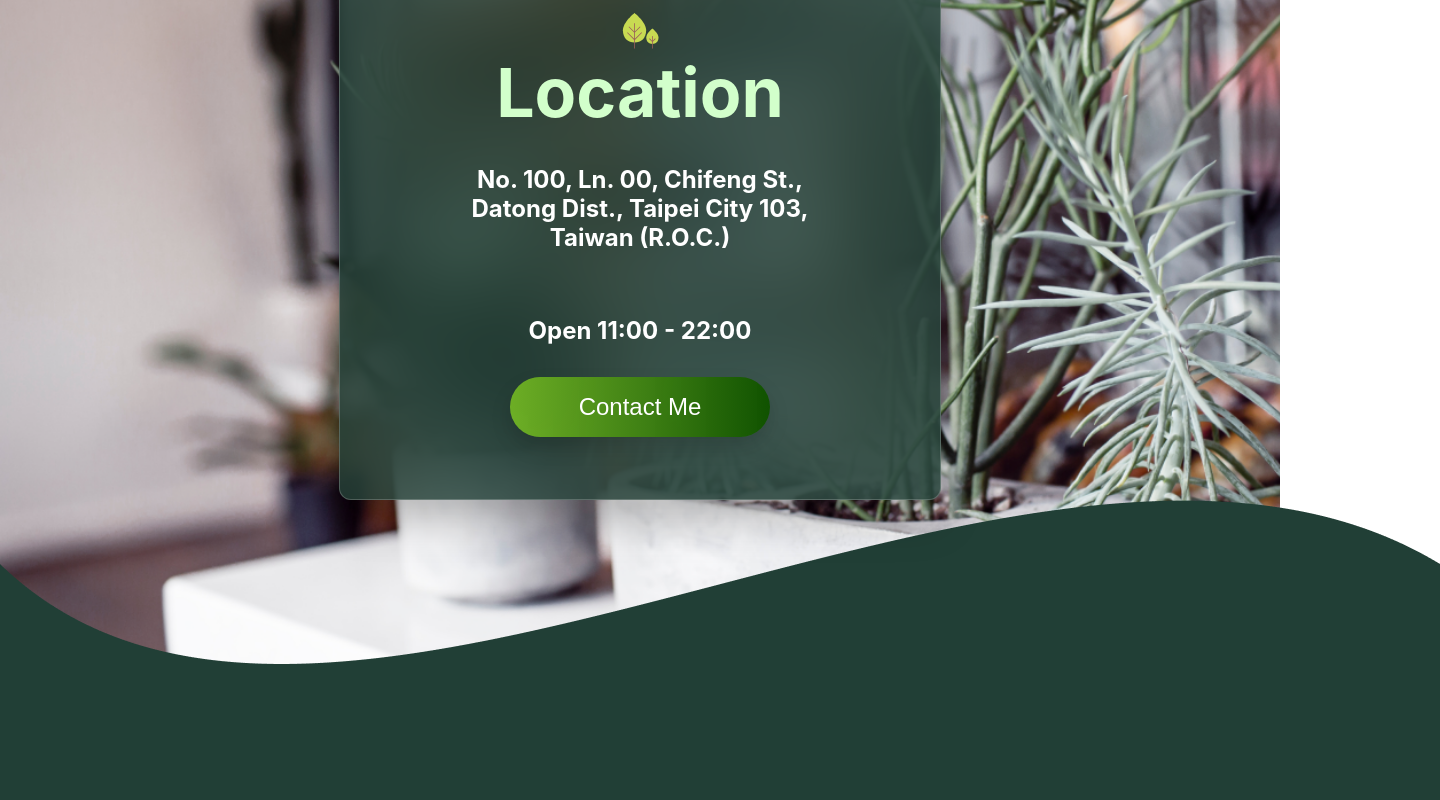
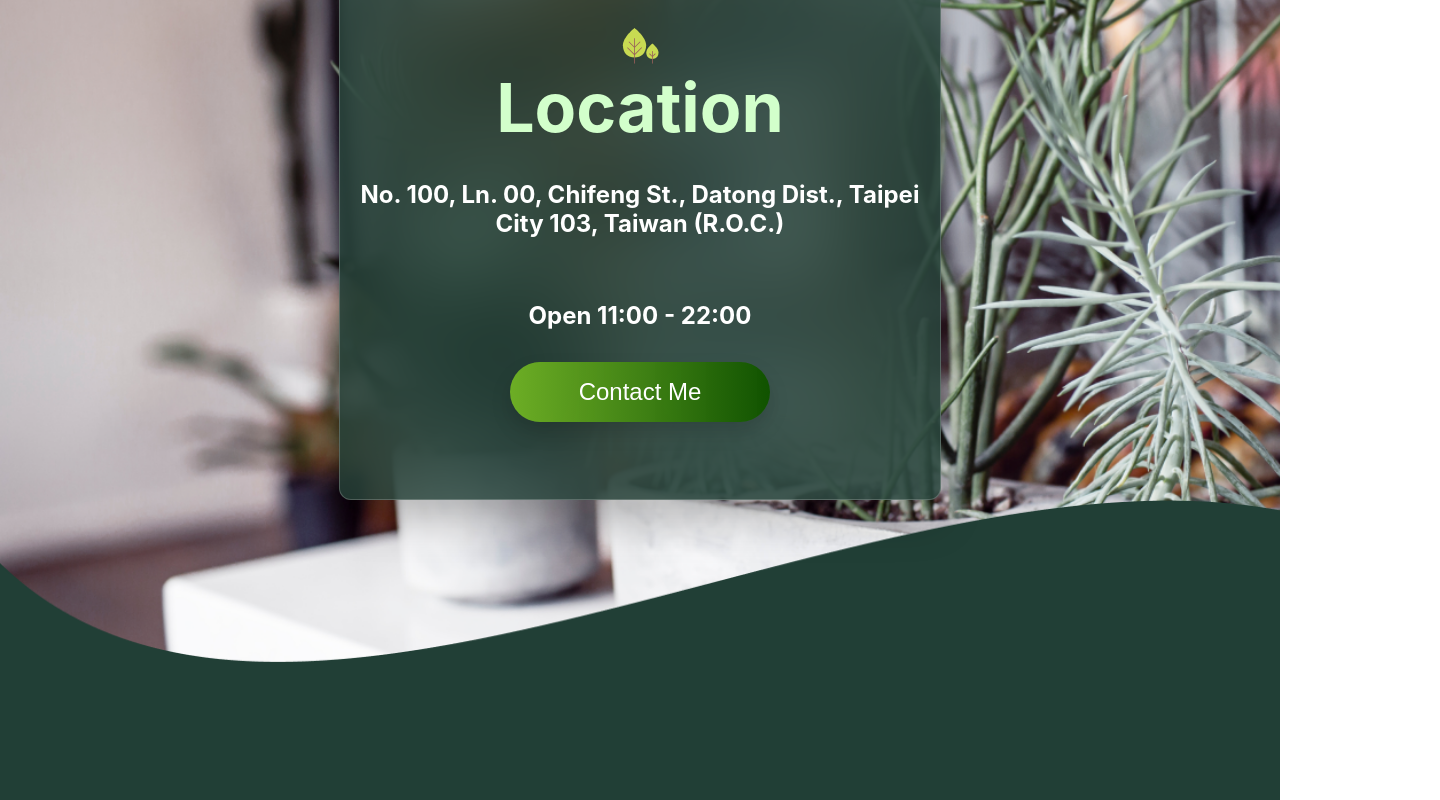
Before and after one commit to MariJumava/authorization, a React (Create React App) app: page /location in a window 1280 px wide. Shown: the part 232-1032 px from the top of the page, 1440 px wide, since content can reach past the window. Built offline with nearby package versions, Linux system fonts and the light colour scheme.

Commit message:
add: styles

```diff
--- a/src/auth/Login.js
+++ b/src/auth/Login.js
@@ -21,6 +21,13 @@ export const Wrap = styled.div`
   top: 68px;
   background: #ffffff;
   border-radius: 10px;
+  @media (min-width: 320px) and (max-width: 768px) {
+    display: flex;
+    flex-direction: column;
+    align-items: center;
+    width: 85%;
+    padding-bottom: 10px;
+  }
 `;
 export const Container = styled.div`
   width: 800px;
@@ -28,6 +35,11 @@ export const Container = styled.div`
   position: relative;
   margin: 50px auto;
   background: #f0f4f3;
+  @media (min-width: 320px) and (max-width: 768px) {
+    width: 100%;
+    height: fit-content;
+    margin: 0 auto;
+  }
 `;
 export const ImgRectangle = styled.img`
   position: absolute;
@@ -35,18 +47,28 @@ export const ImgRectangle = styled.img`
   height: 388.58px;
   left: 490.16px;
   top: 0;
+  @media (min-width: 320px) and (max-width: 768px) {
+    display: none;
+  }
 `;
 export const ImgEllipse = styled.img`
   position: absolute;
   width: 269px;
   height: 269px;
   top: 333px;
+  @media (min-width: 320px) and (max-width: 768px) {
+    display: none;
+  }
 `;
 export const Wrapper1 = styled.div`
   display: flex;
   flex-direction: column;
   width: 429px;
   border-radius: 10px;
+  @media (min-width: 320px) and (max-width: 768px) {
+    width: 90%;
+    margin-bottom: 15px;
+  }
 `;
 export const Wrapper2 = styled.div`
   width: 308px;
@@ -65,6 +87,10 @@ export const Wrapper2 = styled.div`
     to {
       transform: translateX(-150%);
     }
+  }
+  @media (min-width: 320px) and (max-width: 768px) {
+    height: 200px;
+    width: 85%;
   }
 `;
 export const Form = styled.form`
--- a/src/components/Navbar.js
+++ b/src/components/Navbar.js
@@ -24,13 +24,68 @@ const Wrap = styled.div`
   margin: 50px auto 0;
   object-fit: fill;
   overflow: hidden;
+  @media (max-width: 768px) {
+    width: 100%;
+    height: fit-content;
+    flex-flow: column nowrap;
+    position: fixed;
+    top: 0;
+    left: 0;
+    margin: 0;
+    background-color: rgba(0, 0, 0, 0.8);
+    transform: ${({ openBurger }) =>
+      openBurger ? 'translateX(-100%)' : 'translateX(0)'};
+    transition: transform 0.3s ease-in-out;
+  }
+  @media (min-width: 769px) and (max-width: 1023px) {
+    left: 10%;
+  }
+`;
+const Hamburger = styled.div``;
+const Header = styled.div`
+  width: 2rem;
+  height: 2rem;
+  position: fixed;
+  top: 15px;
+  left: 20px;
+  z-index: 20;
+  display: none;
+
+  @media (max-width: 768px) {
+    display: flex;
+    justify-content: space-around;
+    flex-flow: column nowrap;
+  }
+
+  div {
+    width: 2rem;
+    height: 0.25rem;
+    background-color: ${({ openBurger }) =>
+      openBurger ? baseTheme.colors.transition : baseTheme.colors.primary};
+    border-radius: 10px;
+    transform-origin: 1px;
+    transition: transform 0.3s ease-in-out;
+    &:nth-child(1) {
+      transform: ${({ openBurger }) =>
+        openBurger ? 'rotate(0)' : 'rotate(45deg)'};
+    }
+    &:nth-child(2) {
+      transform: ${({ openBurger }) =>
+        openBurger ? 'translateX(0)' : 'translateX(100%)'};
+      opacity: ${({ openBurger }) => (openBurger ? 1 : 0)};
+    }
+    &:nth-child(3) {
+      transform: ${({ openBurger }) =>
+        openBurger ? 'rotate(0)' : 'rotate(-45deg)'};
+    }
+  }
 `;
 export const Logo = styled.img`
   width: 40px;
   object-fit: fill;
 `;
 const Title = styled.h3`
-  font-size: ${baseTheme.fontSize.subtitleImg}px;
+  font-size: ${baseTheme.fontSize.subtitle}px;
   a:link {
     color: ${baseTheme.colors.primary};
   }
@@ -42,6 +97,7 @@ const Title = styled.h3`
 export const Navbar = () => {
   const isAuthorized = useSelector((state) => state.authorized);
   const [isMenuOpen, setIsMenuOpen] = useState(false);
+  const [openBurger, setOpenBurger] = useState(false);
 
   const dispatch = useDispatch();
   const navigate = useNavigate();
@@ -54,7 +110,17 @@ export const Navbar = () => {
 
   return (
     <>
-      <Wrap>
+      <Hamburger>
+        <Header
+          openBurger={openBurger}
+          onClick={() => setOpenBurger(!openBurger)}
+        >
+          <div></div>
+          <div></div>
+          <div></div>
+        </Header>
+      </Hamburger>
+      <Wrap openBurger={openBurger}>
         <Title>
           <NavLink to={PATH.MAIN}>
             <Logo src={logo} />
--- a/src/components/page/HomePage.js
+++ b/src/components/page/HomePage.js
@@ -5,8 +5,8 @@ import { Logo } from '../Navbar';
 import { Button, ButtonSecondary } from '../../styles/buttons';
 import {
   MainTitle,
+  SubTitle,
   TitlePlants,
-  SubTitle,
   Name,
   NumberPlants,
 } from '../../styles/title';
@@ -23,6 +23,10 @@ const Wrap = styled.div`
   display: flex;
   flex-direction: column;
   align-items: center;
+  @media (min-width: 320px) and (max-width: 768px) {
+    width: 100%;
+    margin-left: auto;
+  }
 `;
 const HiddenNavbar = styled.div`
   position: absolute;
@@ -32,9 +36,12 @@ const HiddenNavbar = styled.div`
   a:visited {
     color: ${baseTheme.colors.primary};
   }
+  @media (min-width: 320px) and (max-width: 768px) {
+    width: 100%;
+  }
 `;
 const Slider = styled.div`
-  width: 1440px;
+  width: 100%;
   min-width: 375px;
   max-width: 1600px;
   height: 900px;
@@ -46,6 +53,16 @@ const Slider = styled.div`
   background-image: url(${leaves});
   background-size: cover;
 `;
+const Main = styled(MainTitle)`
+  @media (min-width: 320px) and (max-width: 768px) {
+    width: 80%;
+  }
+`;
+const SubTitleWhite = styled(SubTitle)`
+  @media (min-width: 320px) and (max-width: 768px) {
+    width: 98%;
+  }
+`;
 const SubTitleGr = styled.p`
   font-weight: ${baseTheme.fontWeight.weight};
   font-size: ${baseTheme.fontSize.subtitleImg}px;
@@ -55,7 +72,7 @@ const SubTitleGr = styled.p`
   cursor: default;
 `;
 const Text = styled.p`
-  width: 432px;
+  width: 50%;
   margin: auto;
   font-weight: ${baseTheme.fontWeight.normal};
   font-size: ${baseTheme.fontSize.list}px;
@@ -67,6 +84,15 @@ const Container = styled.div`
   display: flex;
   justify-content: space-evenly;
   margin-bottom: 200px;
+  @media (min-width: 320px) and (max-width: 768px) {
+    display: flex;
+    flex-direction: column;
+    align-items: center;
+  }
+  @media (min-width: 769px) and (max-width: 1024px) {
+    display: flex;
+    flex-wrap: wrap;
+  }
 `;
 export const ImgType = styled.img`
   margin-right: 15px;
@@ -89,11 +115,11 @@ export const HomePage = () => {
             <NavLink to={PATH.LOGIN}>Login</NavLink>
           </HiddenNavbar>
         ) : null}
-        <MainTitle>Let us find your love plants.</MainTitle>
-        <SubTitle>
+        <Main>Let us find your love plants.</Main>
+        <SubTitleWhite>
           Add some color to your home, give it a little attention, the plants
           will accompany you quietly
-        </SubTitle>
+        </SubTitleWhite>
         <Button>Watch the video</Button>
       </Slider>
       <ButtonSecondary>Try for service</ButtonSecondary>
--- a/src/components/page/LocationPage.js
+++ b/src/components/page/LocationPage.js
@@ -2,8 +2,8 @@ import { baseTheme } from '../../styles/baseTheme';
 import { ButtonPrimary } from '../../styles/buttons';
 import { TitlePlants } from '../../styles/title';
 import { Logo } from '../Navbar';
+import { Wave } from '../page/ServicePage';
 import location from '../../pictures/location_page/location.png';
-import wave from '../../pictures/service_page/wave.png';
 import logo from '../../pictures/home_page/logo.svg';
 import styled from 'styled-components';
 
@@ -11,6 +11,7 @@ const Wrap = styled.div`
   min-width: 375px;
   display: flex;
   flex-direction: column;
+  justify-content: flex-end;
   background-image: url(${location});
   background-size: cover;
 `;
@@ -27,25 +28,37 @@ const Container = styled.div`
   box-shadow: 0px 20px 40px rgba(0, 0, 0, 0.25);
   backdrop-filter: blur(40px);
   border-radius: 12px;
-`;
-const Wave = styled.div`
-  width: 1440px;
-  min-width: 375px;
-  max-width: 1600px;
-  height: 300px;
-  background-image: url(${wave});
-  background-size: cover;
+  @media (min-width: 320px) and (max-width: 768px) {
+    width: 85%;
+    height: 50vh;
+    margin: 80px auto 0;
+    padding: 10px;
+  }
 `;
 const Title = styled(TitlePlants)`
   margin: 0;
   color: #d2ffcb;
+  @media (min-width: 320px) and (max-width: 768px) {
+    font-size: ${baseTheme.fontSize.titleImg}px;
+  }
 `;
 const SubTitle = styled.h4`
-  width: 400px;
+  width: 100%;
   font-weight: ${baseTheme.fontWeight.weight};
   font-size: ${baseTheme.fontSize.subtitle}px;
   text-align: center;
   color: ${baseTheme.colors.primary};
+  @media (min-width: 320px) and (max-width: 768px) {
+    margin-top: 10px;
+    font-size: ${baseTheme.fontSize.subtitleImg}px;
+  }
+`;
+const Button = styled(ButtonPrimary)`
+  @media (min-width: 320px) and (max-width: 768px) {
+    width: 140px;
+    height: 40px;
+    font-size: ${baseTheme.fontSize.subtitleImg}px;
+  }
 `;
 
 export const LocationPage = () => {
@@ -59,7 +72,7 @@ export const LocationPage = () => {
           (R.O.C.)
         </SubTitle>
         <SubTitle>Open 11:00 - 22:00</SubTitle>
-        <ButtonPrimary>Contact Me</ButtonPrimary>
+        <Button>Contact Me</Button>
       </Container>
       <Wave></Wave>
     </Wrap>
--- a/src/components/page/ServicePage.js
+++ b/src/components/page/ServicePage.js
@@ -8,13 +8,15 @@ import styled from 'styled-components';
 const Wrap = styled.div`
   padding-left: 40px;
 `;
-const Wave = styled.div`
-  width: 1440px;
+export const Wave = styled.div`
+  width: 100%;
   min-width: 375px;
-  max-width: 1600px;
   height: 300px;
   background-image: url(${wave});
   background-size: cover;
+  @media (min-width: 320px) and (max-width: 768px) {
+    width: 100%;
+  }
 `;
 const Wrapper = styled.div`
   width: 900px;
@@ -26,11 +28,22 @@ const Wrapper = styled.div`
   margin: 180px auto 0;
   background-image: url(${card_service});
   border-radius: 16px;
+  @media (min-width: 320px) and (max-width: 768px) {
+    width: 80%;
+    height: 300px;
+    margin: 100px 20px;
+    background: none;
+  }
+  @media (min-width: 769px) and (max-width: 1024px) {
+    width: 80%;
+    margin: 150px auto 0;
+  }
 `;
 const Container = styled.div`
   min-width: 375px;
   display: flex;
   flex-direction: column;
+  justify-content: flex-end;
   background-image: url(${service});
   background-size: cover;
 `;
@@ -43,11 +56,35 @@ const Mask = styled.div`
     #213f36 0%,
     rgba(33, 63, 54, 0.2) 100%
   );
+  @media (min-width: 320px) and (max-width: 768px) {
+    width: 85%;
+    height: 300px;
+  }
+  @media (min-width: 769px) and (max-width: 1024px) {
+    width: 100%;
+  }
+`;
+const Title = styled(TitlePrimary)`
+  @media (min-width: 320px) and (max-width: 768px) {
+    width: 100%;
+    font-size: 30px;
+  }
 `;
 const Text = styled(SubTitle)`
+  width: 70%;
   text-align: start;
+  @media (min-width: 320px) and (max-width: 768px) {
+    margin: 0;
+    font-size: 15px;
+  }
 `;
-const Button = styled(ButtonPrimary)``;
+const Button = styled(ButtonPrimary)`
+  @media (min-width: 320px) and (max-width: 768px) {
+    width: 150px;
+    height: 35px;
+    font-size: 15px;
+  }
+`;
 
 export const ServicePage = () => {
   return (
@@ -56,7 +93,7 @@ export const ServicePage = () => {
         <Wrapper>
           <Mask>
             <Wrap>
-              <TitlePrimary>Service for home plants.</TitlePrimary>
+              <Title>Service for home plants.</Title>
               <Text>
                 If you do not know what plants you can add to the space,we can
                 provide you with selected plants,and configure your space.
--- a/src/components/page/ShopPage.js
+++ b/src/components/page/ShopPage.js
@@ -1,7 +1,14 @@
+import { NavLink } from 'react-router-dom';
+import { PATH } from '../../utils/ROUTES';
 import { Wrapper, ImgType } from './HomePage';
+import {
+  DropDownList,
+  DropDownListContainer,
+  ListItem,
+} from '../../styles/dropDown';
 import { Name, NumberPlants, TitlePrimary, SubTitle } from '../../styles/title';
 import { ButtonPrimary } from '../../styles/buttons';
-import wave from '../../pictures/service_page/wave.png';
+import { Wave } from '../page/ServicePage';
 import shop from '../../pictures/shop_page/shop.png';
 import foliage from '../../pictures/home_page/foliage.png';
 import roses from '../../pictures/home_page/roses.png';
@@ -13,27 +20,68 @@ const Wrap = styled.div`
   align-items: flex-end;
   margin-top: 180px;
 `;
+const DropWrap = styled.div`
+  display: none;
+  @media (min-width: 320px) and (max-width: 767px) {
+    display: block;
+    height: 470px;
+  }
+`;
+const DropDownContainer = styled(DropDownListContainer)`
+  @media (min-width: 320px) and (max-width: 767px) {
+    display: block;
+  }
+`;
 const Wrap1 = styled.div`
   display: flex;
+  @media (min-width: 320px) and (max-width: 767px) {
+    display: none;
+  }
+  @media (min-width: 768px) and (max-width: 1024px) {
+    display: flex;
+    flex-direction: column;
+  }
+`;
+const Wrap2 = styled.div`
+  width: 500px;
+  height: 500px;
+  @media (min-width: 320px) and (max-width: 767px) {
+    display: none;
+  }
+  @media (min-width: 768px) and (max-width: 1024px) {
+    display: flex;
+    flex-direction: column;
+    align-items: center;
+  }
 `;
 const Container = styled.div`
   min-width: 375px;
   display: flex;
   flex-direction: column;
+  justify-content: flex-end;
   background-image: url(${shop});
   background-size: cover;
   border-radius: 16px;
+  @media (min-width: 320px) and (max-width: 767px) {
+    width: 100%;
+    height: 100vh;
+    display: flex;
+    justify-content: flex-end;
+  }
 `;
-const Wave = styled.div`
-  width: 1440px;
-  min-width: 375px;
-  max-width: 1600px;
-  height: 300px;
-  background-image: url(${wave});
-  background-size: cover;
+const Title = styled(TitlePrimary)`
+  width: auto;
+  @media (min-width: 768px) and (max-width: 1024px) {
+    width: 70%;
+    margin: 0;
+  }
 `;
 const Text = styled(SubTitle)`
+  width: auto;
   text-align: start;
+  @media (min-width: 768px) and (max-width: 1024px) {
+    width: 70%;
+  }
 `;
 const Button = styled(ButtonPrimary)``;
 
@@ -42,14 +90,32 @@ export const ShopPage = () => {
     <>
       <Container>
         <Wrap>
-          <div>
-            <TitlePrimary>Service for home plants.</TitlePrimary>
+          <DropWrap>
+            <DropDownContainer>
+              <DropDownList>
+                <ListItem>
+                  <NavLink to={PATH.FOLIAGE}>Foliage</NavLink>
+                </ListItem>
+                <ListItem>
+                  <NavLink to={PATH.SUCCULENT}>Succulent</NavLink>
+                </ListItem>
+                <ListItem>
+                  <NavLink to={PATH.FLOWER}>Flower</NavLink>
+                </ListItem>
+                <ListItem>
+                  <NavLink to={PATH.FRUIT}>Fruit</NavLink>
+                </ListItem>
+              </DropDownList>
+            </DropDownContainer>
+          </DropWrap>
+          <Wrap2>
+            <Title>Service for home plants.</Title>
             <Text>
               If you do not know what plants you can add to the space,we can
               provide you with selected plants,and configure your space.
             </Text>
             <Button>Try for service</Button>
-          </div>
+          </Wrap2>
           <Wrap1>
             <Wrapper>
               <ImgType src={foliage} />
--- a/src/components/page/UserPage.js
+++ b/src/components/page/UserPage.js
@@ -12,10 +12,8 @@ import profile from '../../pictures/profile/profile.jpg';
 import styled from 'styled-components';
 
 const Wrap = styled.div`
-  width: 1440px;
   min-width: 375px;
-  max-width: 1600px;
-  height: 600px;
+  height: fit-content;
   display: flex;
   flex-direction: column;
   align-items: center;
@@ -27,6 +25,12 @@ const Wrapper = styled.div`
   display: flex;
   justify-content: space-evenly;
   align-items: flex-end;
+  @media (min-width: 320px) and (max-width: 768px) {
+    display: flex;
+    flex-direction: column;
+    align-items: flex-start;
+    padding-left: 10px;
+  }
 `;
 
 const Container = styled.div`
@@ -35,9 +39,13 @@ const Container = styled.div`
   justify-content: center;
   width: 700px;
   height: 350px;
+  margin: 150px 0;
   box-shadow: 0px 20px 40px rgba(0, 0, 0, 0.25);
   backdrop-filter: blur(40px);
   border-radius: 12px;
+  @media (min-width: 320px) and (max-width: 768px) {
+    width: 85%;
+  }
 `;
 const SubTitle = styled.h4`
   font-size: ${baseTheme.fontSize.subtitleImg}px;
--- a/src/index.css
+++ b/src/index.css
@@ -7,7 +7,9 @@ body {
   -webkit-font-smoothing: antialiased;
   -moz-osx-font-smoothing: grayscale;
 }
-
+#root {
+  width: 100%;
+}
 code {
   font-family: source-code-pro, Menlo, Monaco, Consolas, 'Courier New',
     monospace;
--- a/src/styles/buttons.js
+++ b/src/styles/buttons.js
@@ -4,6 +4,7 @@ import styled from 'styled-components';
 export const Button = styled.button`
   width: 200px;
   height: 40px;
+  margin-top: 40px;
   font-size: ${baseTheme.fontSize.subtitleImg}px;
   text-transform: uppercase;
   background: rgba(0, 0, 0, 0.8);
--- a/src/styles/dropDown.js
+++ b/src/styles/dropDown.js
@@ -6,6 +6,9 @@ export const DropDownListContainer = styled.div`
   left: 35%;
   width: 200px;
   text-align: center;
+  @media (min-width: 320px) and (max-width: 768px) {
+    display: none;
+  }
 `;
 export const DropDownList = styled.ul`
   padding: 10px 0;
```
Also changed, not shown: src/styles/title.js (+4 -5 lines).
